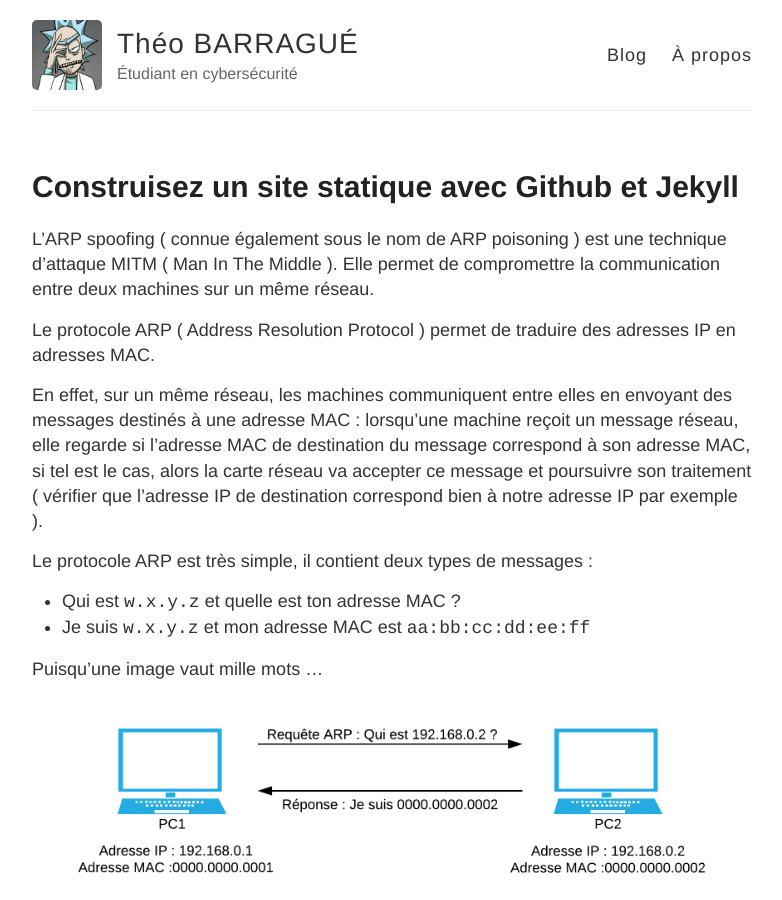
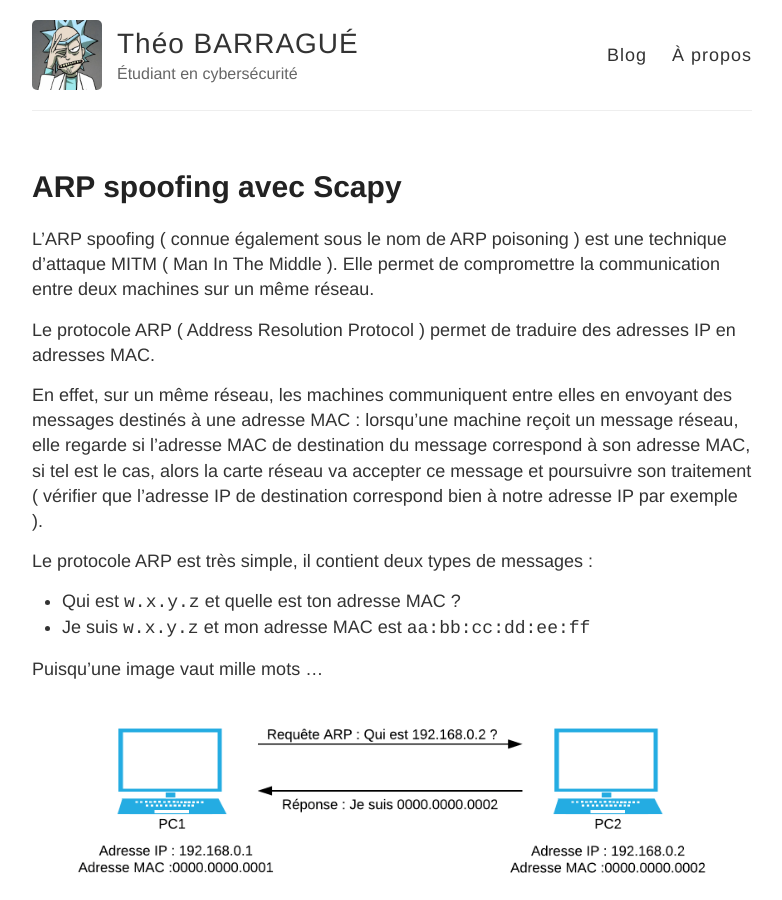
Before and after one commit to theobarrague/theobarrague.github.io, a Jekyll site: the page built from _posts/2021-01-28-arp-spoofing-with-scapy.md, in a window 1280 px wide and 900 px high. Shown: the whole window, without its empty margins (248-1030 px from the left). Built offline with Jekyll 4.4.1, drawn with Linux system fonts in a browser that asks for light colours.

Commit message:
Update 2021-01-28-arp-spoofing-with-scapy.md

```diff
--- a/_posts/2021-01-28-arp-spoofing-with-scapy.md
+++ b/_posts/2021-01-28-arp-spoofing-with-scapy.md
@@ -1,7 +1,8 @@
 ---
 layout: post
 lang: fr
-title: Construisez un site statique avec Github et Jekyll
+title: ARP spoofing avec Scapy
+date: 2021-01-28 12:00:00
 ---
 
 L'ARP spoofing ( connue également sous le nom de ARP poisoning ) est une technique d'attaque MITM ( Man In The Middle ).
```
